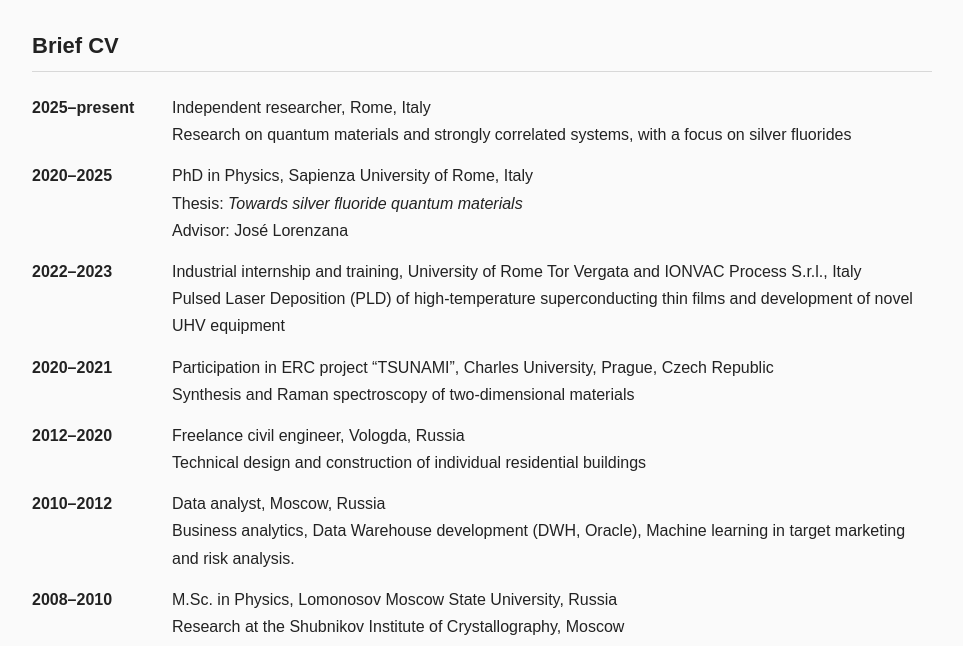
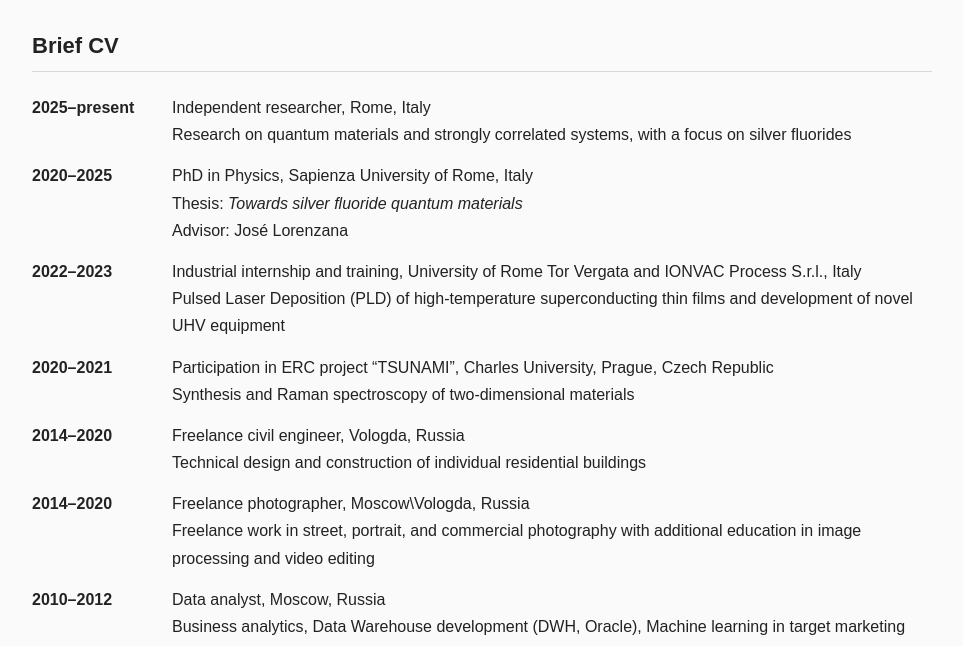
Before and after one commit to ilyadegtev/ilyadegtev.github.io, a plain HTML site: page cv.html in a window 1280 px wide. Shown: the part 127-773 px from the top of the page, without its empty margins (158-1121 px from the left). Drawn offline with Linux system fonts and the light colour scheme.

Commit message:
Update cv.html

```diff
--- a/cv.html
+++ b/cv.html
@@ -66,13 +66,24 @@
         </tr>
 
         <tr>
-            <td><strong>2012–2020</strong></td>
+            <td><strong>2014–2020</strong></td>
             <td>
                 Freelance civil engineer, Vologda, Russia<br>
                 Technical design and construction of individual
                 residential buildings
             </td>
         </tr>
+
+
+        <tr>
+            <td><strong>2014–2020</strong></td>
+            <td>
+                Freelance photographer, Moscow\Vologda, Russia<br>
+                Freelance work in street, portrait, and commercial photography with
+                additional education in image processing and video editing
+            </td>
+        </tr>
+
 
         <tr>
             <td><strong>2010–2012</strong></td>
```
